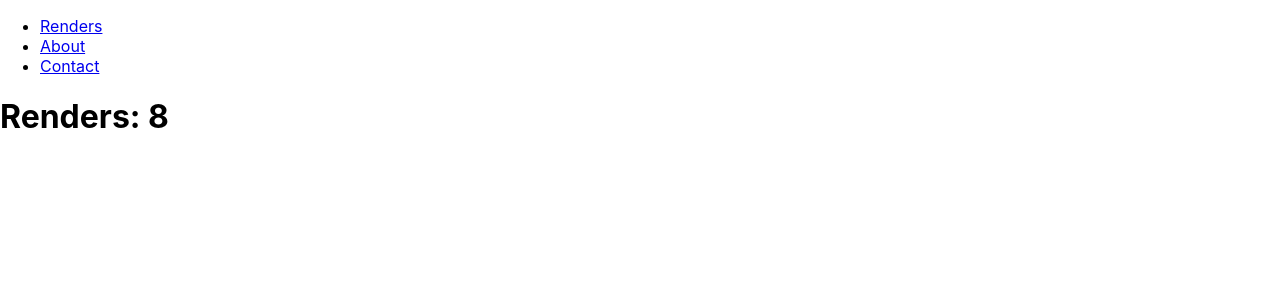
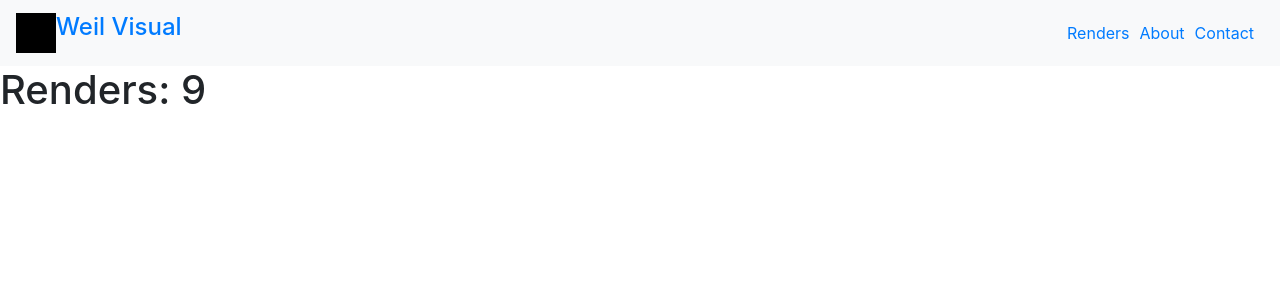
Before and after one commit to Dannyang27/portfolio-arquitecture-lesley, a React (Create React App) app: page / in a window 1280 px wide. Shown: the top 300 px of the page. Built offline with nearby package versions, Linux system fonts and the light colour scheme.

Commit message:
Add top nav bar

```diff
--- a/src/App.css
+++ b/src/App.css
@@ -38,5 +38,21 @@
 }
 
 nav {
-  display: inline;
+    display: block;
 }
+
+li {
+    float: left;
+    list-style: none;
+    padding-right: 10px;
+}
+
+.logo-img{
+    width: 40px;
+    height: 40px;
+}
+
+.brand-name{
+    float: right;
+    vertical-align: bottom;
+}
--- a/src/App.js
+++ b/src/App.js
@@ -5,12 +5,20 @@ import Render from "./components/renders/Render";
 import './App.css';
 import Contact from "./components/contact/Contact";
 import About from "./components/about/About";
-
+import 'bootstrap/dist/css/bootstrap.css';
+import logo from "./components/renders/images/logo.png"
 function App() {
     return (
         <Router>
             <div>
-                <nav>
+                <nav className="navbar bg-light">
+                    <div className="navbar-header">
+                        <a className="navbar-brand" href="/">
+                            <img src={logo} className="logo-img"/>
+                            <h4 className="brand-name">Weil Visual</h4>
+                        </a>
+                    </div>
+                    <div>
                         <ul>
                             <li>
                                 <Link to="/">Renders</Link>
@@ -22,6 +30,7 @@ function App() {
                                 <Link to="/contact">Contact</Link>
                             </li>
                         </ul>
+                    </div>
                 </nav>
 
                 <Switch>
```
Also changed, not shown: src/components/renders/images/logo.png (added). Lines whose indentation alone changed are shown as unchanged.
